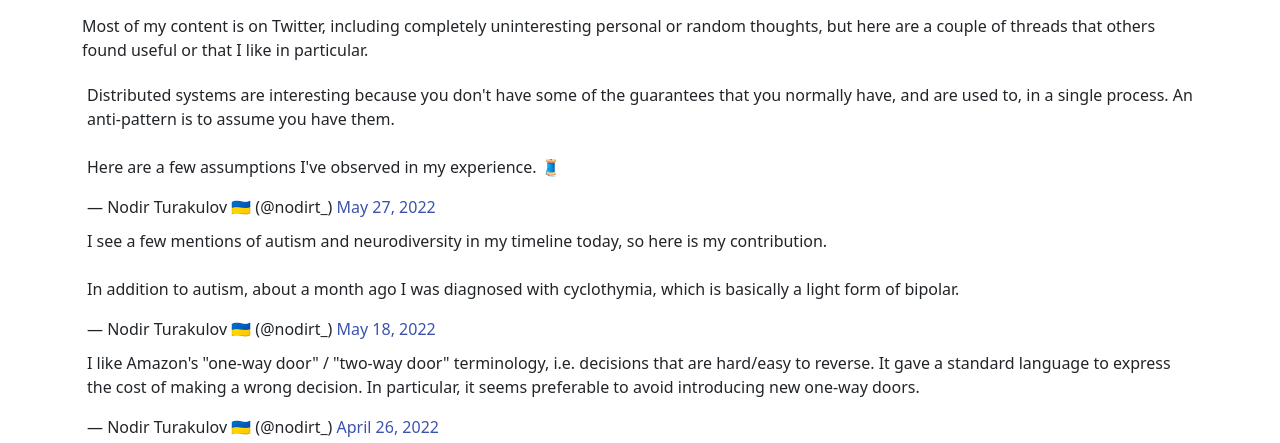
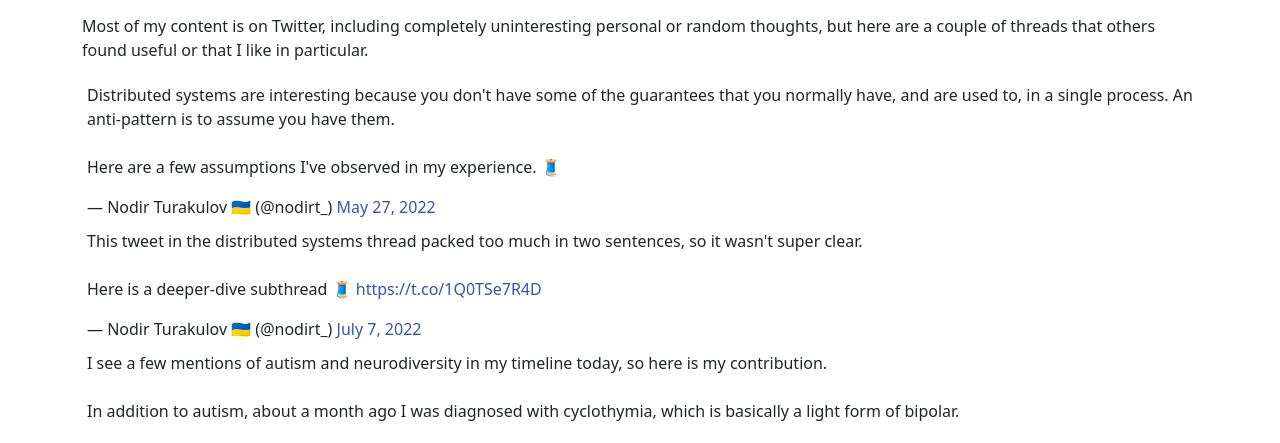
Before and after one commit to nodir-t/nodir-t.github.io, a plain HTML site: page index.html in a window 1280 px wide. Shown: the part 258-701 px from the top of the page. Drawn offline with nearby package versions, Linux system fonts and the light colour scheme.

Commit message:
Add https://twitter.com/nodirt_/status/1545150323454447616

```diff
--- a/index.html
+++ b/index.html
@@ -90,6 +90,8 @@
 
       <blockquote class="twitter-tweet"><p lang="en" dir="ltr">Distributed systems are interesting because you don&#39;t have some of the guarantees that you normally have, and are used to, in a single process. An anti-pattern is to assume you have them.<br><br>Here are a few assumptions I&#39;ve observed in my experience. 🧵</p>&mdash; Nodir Turakulov 🇺🇦 (@nodirt_) <a href="https://twitter.com/nodirt_/status/1530297313473617920?ref_src=twsrc%5Etfw">May 27, 2022</a></blockquote> <script async src="https://platform.twitter.com/widgets.js" charset="utf-8"></script>
 
+      <blockquote class="twitter-tweet"><p lang="en" dir="ltr">This tweet in the distributed systems thread packed too much in two sentences, so it wasn&#39;t super clear.<br><br>Here is a deeper-dive subthread 🧵 <a href="https://t.co/1Q0TSe7R4D">https://t.co/1Q0TSe7R4D</a></p>&mdash; Nodir Turakulov 🇺🇦 (@nodirt_) <a href="https://twitter.com/nodirt_/status/1545150323454447616?ref_src=twsrc%5Etfw">July 7, 2022</a></blockquote> <script async src="https://platform.twitter.com/widgets.js" charset="utf-8"></script>
+
       <blockquote class="twitter-tweet"><p lang="en" dir="ltr">I see a few mentions of autism and neurodiversity in my timeline today, so here is my contribution.<br><br>In addition to autism, about a month ago I was diagnosed with cyclothymia, which is basically a light form of bipolar.</p>&mdash; Nodir Turakulov 🇺🇦 (@nodirt_) <a href="https://twitter.com/nodirt_/status/1526805922219143168?ref_src=twsrc%5Etfw">May 18, 2022</a></blockquote> <script async src="https://platform.twitter.com/widgets.js" charset="utf-8"></script>
 
       <blockquote class="twitter-tweet"><p lang="en" dir="ltr">I like Amazon&#39;s &quot;one-way door&quot; / &quot;two-way door&quot; terminology, i.e. decisions that are hard/easy to reverse. It gave a standard language to express the cost of making a wrong decision. In particular, it seems preferable to avoid introducing new one-way doors.</p>&mdash; Nodir Turakulov 🇺🇦 (@nodirt_) <a href="https://twitter.com/nodirt_/status/1518806589016211457?ref_src=twsrc%5Etfw">April 26, 2022</a></blockquote> <script async src="https://platform.twitter.com/widgets.js" charset="utf-8"></script>
```
